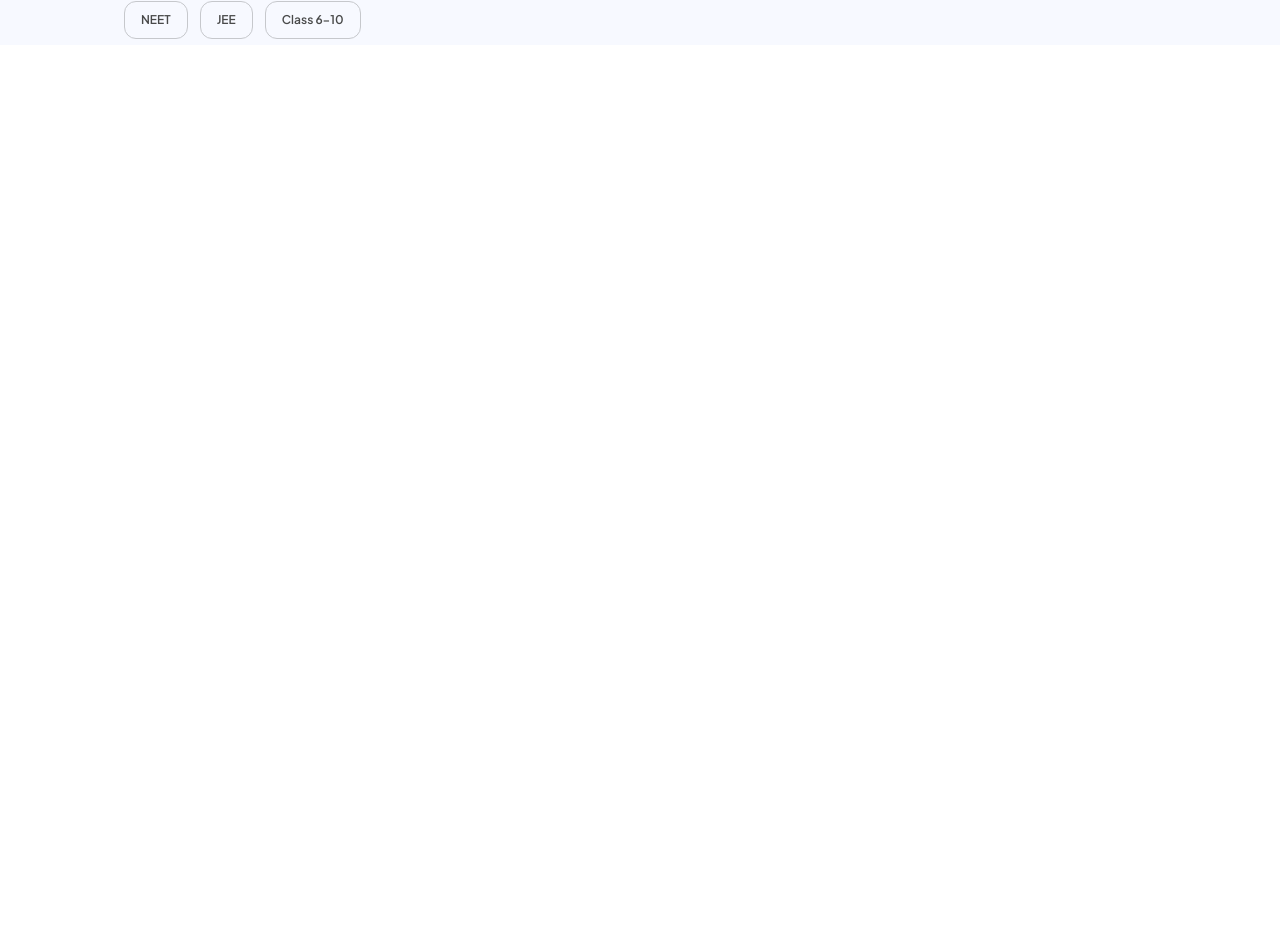
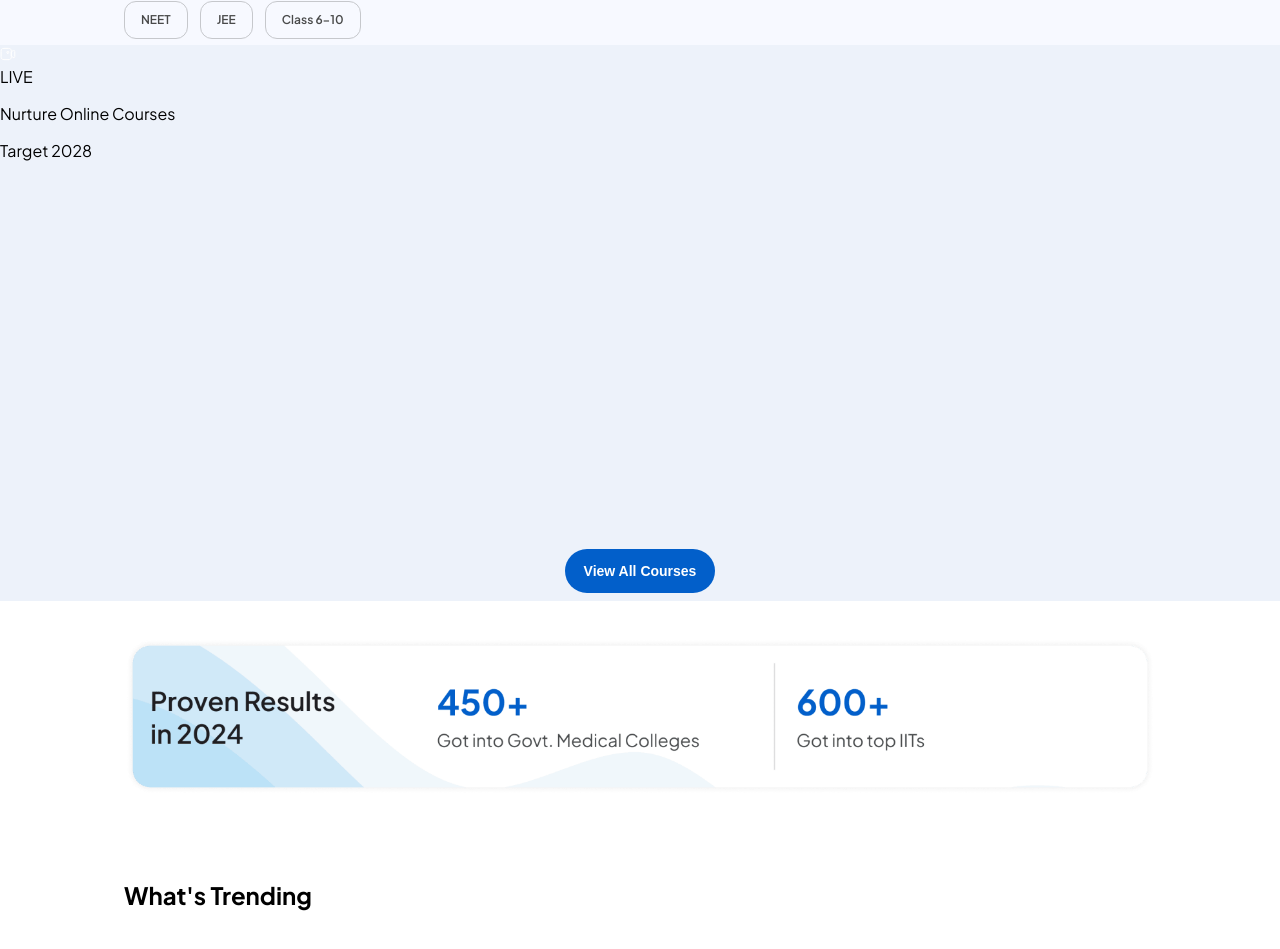
Before and after one commit to 22Arjun/Allen, a React (Vite) app: page / in a window 1280 px wide. Shown: the part 1083-2032 px from the top of the page. Before the commit the page ends 1128 px from the top, so only its background shows below. Built offline with nearby package versions, Linux system fonts and the light colour scheme.

Commit message:
Fixed & Added new Components

```diff
--- a/src/App.css
+++ b/src/App.css
@@ -101,11 +101,20 @@ html, body {
   cursor: pointer;
   font-weight: 600;
   color: #494A4A;
+  transition: all 0.185s ease-out;
 
 }
 
-/* .streamButton:hover {
-  border: 1px solid #0266da;
-  background-color: #D5E8FF;
+.streamButton:hover {
   color: #1E1E22;
-} */
+}
+
+.viewAllCoursesBtn {
+  background-color: #025fca;
+  color: white;
+}
+
+.viewAllCoursesBtn:hover {
+  background-color: #00489b;
+  color: rgba(255, 255, 255, 0.714);
+}
--- a/src/App.jsx
+++ b/src/App.jsx
@@ -8,8 +8,10 @@ import arrow from './assets/arrow.webp';
 import classes from './assets/classes.webp';
 import JEE from './assets/JEE Courses.webp';
 import NEET from './assets/Neet Courses.webp';
+import original from './assets/original.png';
 import { CourseCard } from './components/CourseCard';
 import { ClickButton } from './components/ClickButton';
+import { BatchSelect } from './components/BatchSelect';
 
 // import { BrowserRouter, Router, Route } from 'react-router-dom';
 const App = () => {
@@ -22,6 +24,17 @@ const App = () => {
     {img: JEE, h3: 'JEE Courses'},
     {img: classes, h3: 'Courses for class 6-10'}
   ]
+
+
+  const carouselStyles = {
+    width: '1032px',
+    margin: '0 auto',
+    height: '350px',
+    backgroundColor: 'transparent',
+    marginTop: '80px',
+    borderRadius: '34px',
+    position: 'relative'
+  }
 
 
   const dotStyles = {
@@ -52,11 +65,7 @@ const buttonData = [
     { text : 'Class 6-10' }
   ]
 
-  const activeStyles = {
-        border: '1px solid #0266da',
-        backgroundColor: '#D5E8FF',
-        color: '#1E1E22'
-    }
+
 
 
 
@@ -75,7 +84,7 @@ const buttonData = [
         </div>
       </div>
       <div style={{backgroundColor: '#edf2fa', display: 'flex', flexDirection: 'column', paddingBottom: '50px'}}>
-        <Carousel activeIndex={activeIndex}></Carousel>
+        <Carousel carouselStyles={carouselStyles} activeIndex={activeIndex}></Carousel>
         <div style={{display: 'flex', gap: '16px', justifyContent: 'center', marginTop: '14px'}}>
 
           {[0, 1, 2, 3].map((index) => (
@@ -116,7 +125,7 @@ const buttonData = [
               key={index}
               onClick={() => setActiveButton(index)}
               text={button.text}
-              style={{...(activeButton===index ? activeStyles : {})}}
+              isActive={activeButton===index}
             />
 
             ))}
@@ -125,6 +134,29 @@ const buttonData = [
         </div>
       </div>
 
+
+      <div style={{backgroundColor: '#edf2fa', height: '471.5px'}}>
+
+      <BatchSelect />
+      </div>
+
+      <div style={{backgroundColor: '#edf2fa', display: 'flex', justifyContent: 'center', alignItems: 'center', padding: '32px 0px 8px'}}>
+        <button className='viewAllCoursesBtn' style={{height: '44px', width: '150px', borderRadius: '9999px', border: 'none', fontSize: '.875rem', fontWeight: 700, textAlign: 'center', cursor: 'pointer'}}>View All Courses</button>
+      </div>
+
+      <div className="container-v1" style={{display: 'flex'}}>
+        <img width={'1032px'} src={original} style={{margin: '0 auto', padding: '2.25rem 0'}} />
+      </div>
+
+      <div style={{display: 'flex'}}>
+        <section style={{width: '1032px', margin: '0 auto', padding: '48px 0'}}>
+          <h2 style={{lineHeight: '30px', margin: 0}}>What's Trending</h2>
+          <Carousel
+
+          />
+        </section>
+      </div>
+
     </div>
   )
 }
--- /dev/null
+++ b/src/components/BatchSelect.jsx
@@ -0,0 +1,31 @@
+import React from 'react'
+
+export const BatchSelect = () => {
+  return (
+    <div>
+        <span></span>
+        <div>
+            <div>
+                <div>
+                    <div>
+                        <svg fill="none" height="16" viewBox="0 0 16 16" width="16" xmlns="http://www.w3.org/2000/svg"><path d="M8.375 13.613H4.009c-2.183 0-2.909-1.4-2.909-2.806V5.193c0-2.106.726-2.806 2.909-2.806h4.366c2.183 0 2.909.7 2.909 2.806v5.614c0 2.106-.733 2.806-2.909 2.806z" stroke="#FFFFFF" stroke-linecap="round" stroke-linejoin="round"></path><path d="M13.137 11.4l-1.854-1.3V5.893l1.854-1.3c.906-.633 1.653-.246 1.653.867v5.08c0 1.113-.747 1.5-1.653.86zM7.79 7.333a1 1 0 100-2 1 1 0 000 2z" stroke="#FFFFFF" stroke-linecap="round" stroke-linejoin="round"></path></svg>
+                    </div>
+                </div>
+                <span>LIVE</span>
+            </div>
+            <p>Nurture Online Courses</p>
+            <p>Target 2028</p>
+            <div>
+                <p></p>
+            </div>
+            <div>
+                <p></p>
+            </div>
+            <div>
+                <p></p>
+            </div>
+        </div>
+        <div></div>
+    </div>
+  )
+}
--- a/src/components/Carousel.jsx
+++ b/src/components/Carousel.jsx
@@ -4,7 +4,7 @@ import frame1 from '../assets/frame2.webp'
 import frame2 from '../assets/frame3.webp'
 import frame3 from '../assets/frame4.webp'
 
-export const Carousel = ({ activeIndex }) => {
+export const Carousel = ({ activeIndex, carouselStyles }) => {
 
 
     const imageStyles = {
@@ -17,7 +17,7 @@ export const Carousel = ({ activeIndex }) => {
     const frame = [frame0, frame1, frame2, frame3];
 
   return (
-    <div style={{width: '1032px', margin: '0 auto', height: '350px', backgroundColor: 'transparent', marginTop: '80px', borderRadius: '34px', position: 'relative'}}>
+    <div style={carouselStyles}>
       <img
       key={activeIndex}
       style={imageStyles}
--- a/src/components/ClickButton.jsx
+++ b/src/components/ClickButton.jsx
@@ -1,10 +1,14 @@
 import React from 'react'
 
-export const ClickButton = ({ text, style, onClick }) => {
-
+export const ClickButton = ({ text, isActive, onClick }) => {
+    const activeStyles = {
+        border: '1px solid #0266da',
+        backgroundColor: '#D5E8FF',
+        color: '#1E1E22'
+    }
 
 
   return (
-    <div style={ style } onClick={onClick} className='streamButton'>{ text }</div>
+    <div style={ isActive ? activeStyles : {} } onClick={onClick} className='streamButton'>{ text }</div>
   )
 }
```
